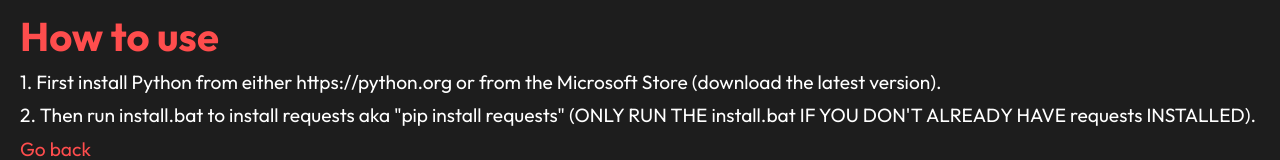
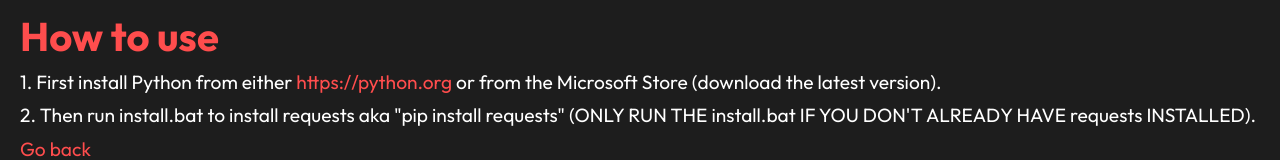
Before and after one commit to altpc408/altpc408, a plain HTML site: page steps.html in a window 1280 px wide. In both pictures the pointer is over the link "https://python.org". Shown: the part 314-474 px from the top of the page. Drawn offline with Linux system fonts and the light colour scheme.

Commit message:
Update steps.html

```diff
--- a/steps.html
+++ b/steps.html
@@ -52,7 +52,7 @@
             padding: 20px;
         }
         .link:hover {
-            color: #ffffff;
+            color: #ff4d4d;
         }
 
         .text {
```
